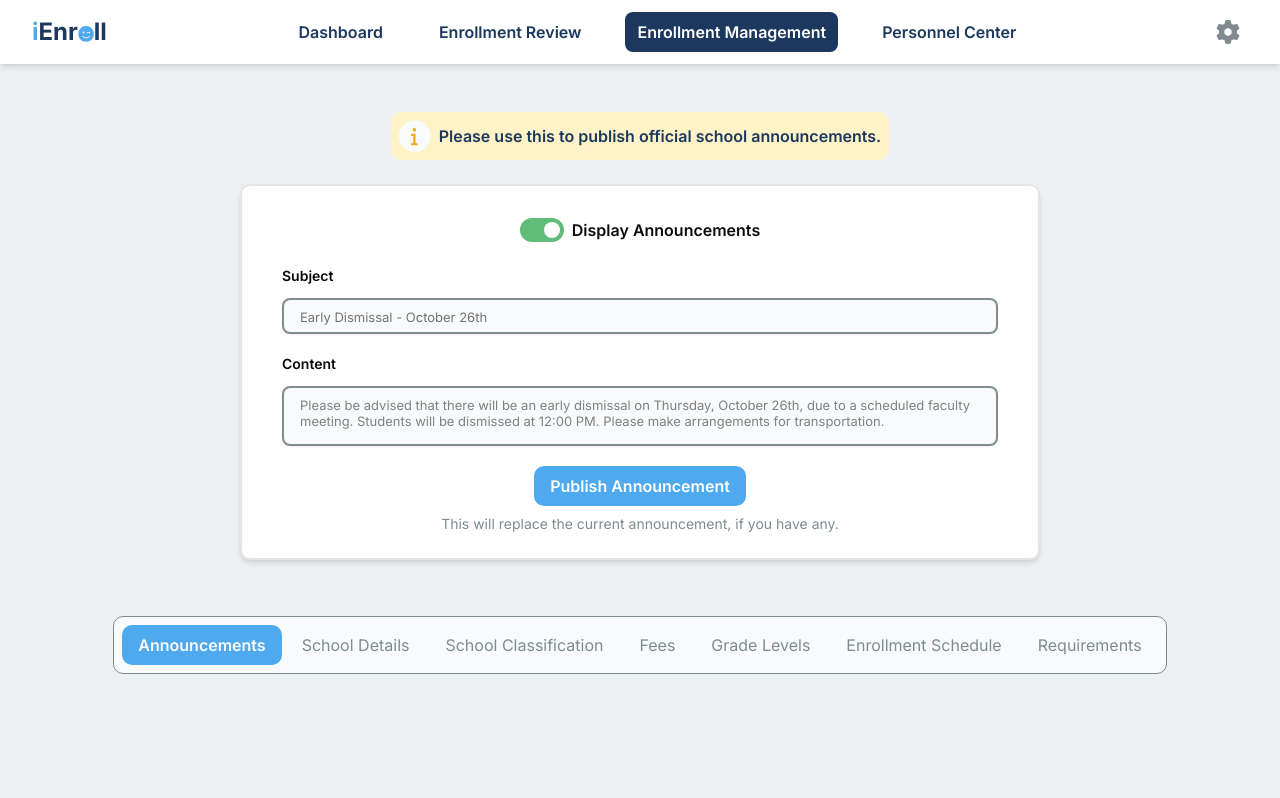
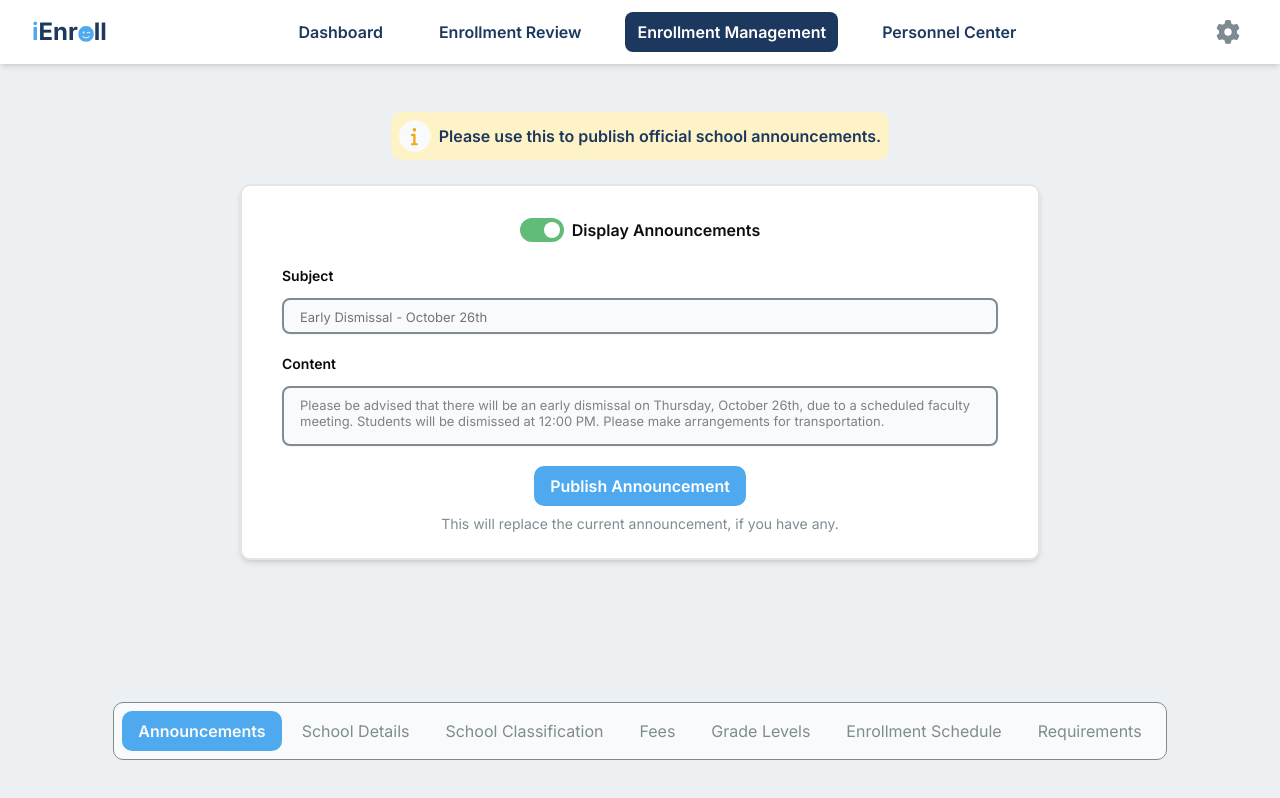
Before and after one commit to marcusAlmo/iEnroll, a React (Vite) app in the folder client/: page /admin/enrollment-management in a window 1280 px wide. Built offline with nearby package versions, Linux system fonts and the light colour scheme.

Commit message:
style: added style

```diff
--- a/client/src/app/admin/components/SubNav_Management.tsx
+++ b/client/src/app/admin/components/SubNav_Management.tsx
@@ -43,11 +43,11 @@ const SubNavIndex: React.FC<{ activeTab: string; setActiveTab: (tab: string) =>
   ];
 
   return (
-      <div className="flex justify-center items-center mt-10">
-        <div className="rounded-[10px] max-h-18 border border-text-2 bg-background p-2 ">
-          <SubNav items={subNavItems} activeItem={activeTab} setActiveItem={setActiveTab} />
-        </div>
+    <div className="fixed bottom-10 w-full flex justify-center z-50">
+      <div className="rounded-[10px] max-h-18  border border-text-2 bg-background p-2 mx-4">
+        <SubNav items={subNavItems} activeItem={activeTab} setActiveItem={setActiveTab} />
       </div>
+    </div>
   );
 };
 
```
